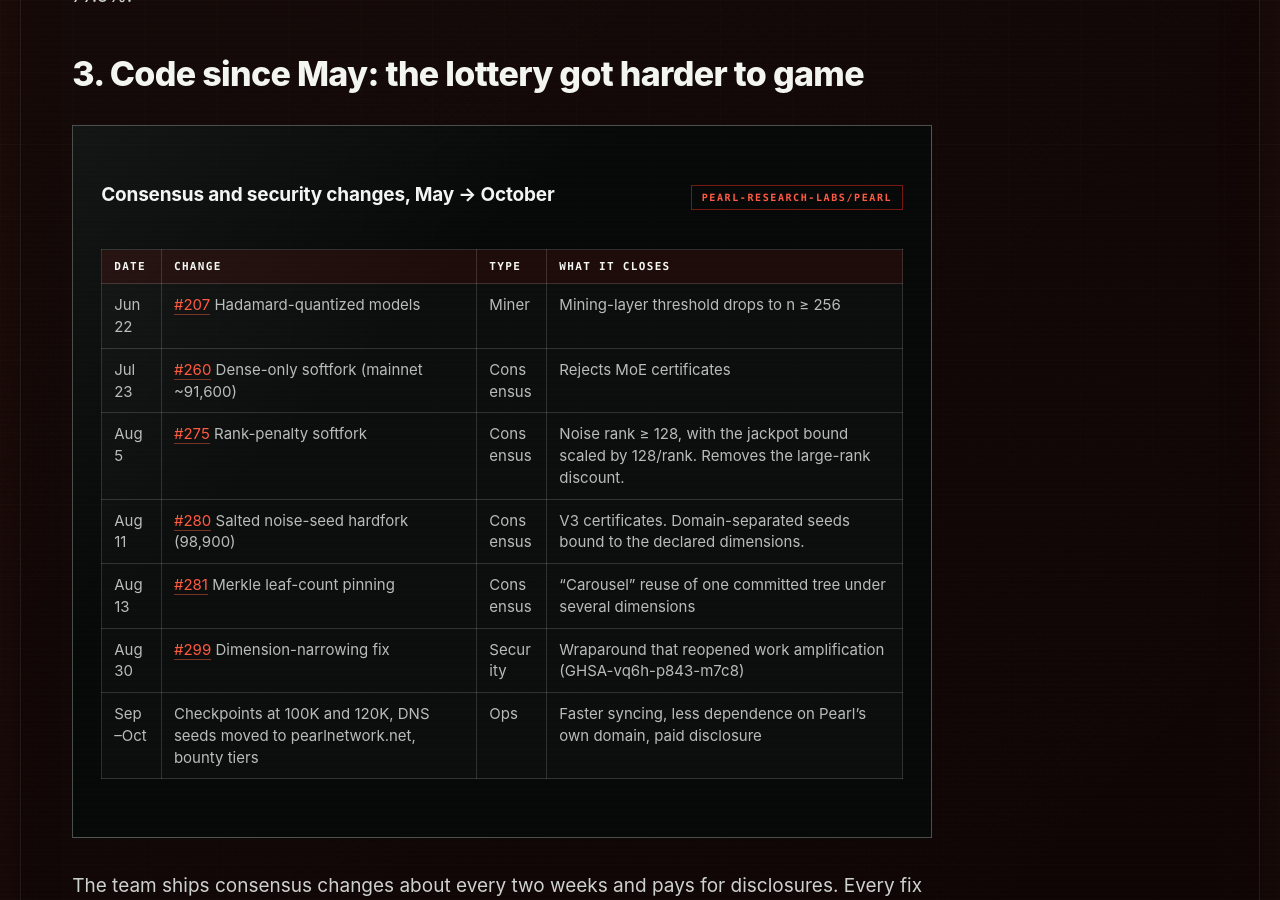
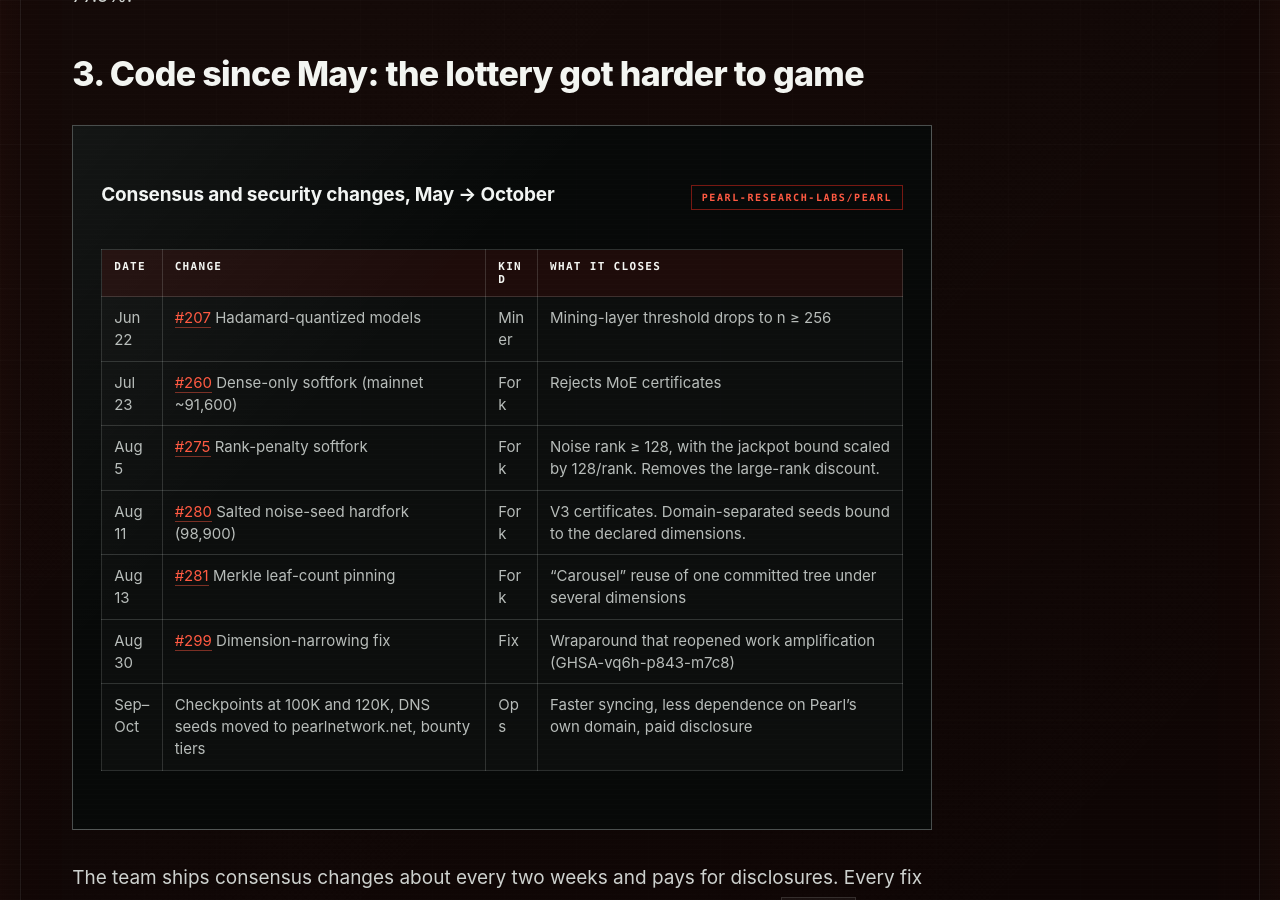
Before and after one commit to agtico/agtico.github.io, a Jekyll site: the page built from _posts/2026-10-12-engaging-with-prl.md, in a window 1280 px wide and 900 px high, scrolled down 4145 px. Built offline with Jekyll 4.4.1, drawn with Linux system fonts in a browser that asks for light colours.

Commit message:
Engaging with PRL: shorter labels in the code-changes table
Co-Authored-By: Claude Opus 5.5 (1M context) <noreply@anthropic.com>

```diff
--- a/_posts/2026-10-12-engaging-with-prl.md
+++ b/_posts/2026-10-12-engaging-with-prl.md
@@ -99,14 +99,14 @@ One pool above half of block production can reorder recent history at will. The
     <span class="tag">pearl-research-labs/pearl</span>
   </div>
 
-| Date | Change | Type | What it closes |
+| Date | Change | Kind | What it closes |
 |---|---|---|---|
 | Jun 22 | [#207](https://github.com/pearl-research-labs/pearl/pull/207) Hadamard-quantized models | Miner | Mining-layer threshold drops to n ≥ 256 |
-| Jul 23 | [#260](https://github.com/pearl-research-labs/pearl/pull/260) Dense-only softfork (mainnet ~91,600) | Consensus | Rejects MoE certificates |
-| Aug 5 | [#275](https://github.com/pearl-research-labs/pearl/pull/275) Rank-penalty softfork | Consensus | Noise rank ≥ 128, with the jackpot bound scaled by 128/rank. Removes the large-rank discount. |
-| Aug 11 | [#280](https://github.com/pearl-research-labs/pearl/pull/280) Salted noise-seed hardfork (98,900) | Consensus | V3 certificates. Domain-separated seeds bound to the declared dimensions. |
-| Aug 13 | [#281](https://github.com/pearl-research-labs/pearl/pull/281) Merkle leaf-count pinning | Consensus | "Carousel" reuse of one committed tree under several dimensions |
-| Aug 30 | [#299](https://github.com/pearl-research-labs/pearl/pull/299) Dimension-narrowing fix | Security | Wraparound that reopened work amplification (GHSA-vq6h-p843-m7c8) |
+| Jul 23 | [#260](https://github.com/pearl-research-labs/pearl/pull/260) Dense-only softfork (mainnet ~91,600) | Fork | Rejects MoE certificates |
+| Aug 5 | [#275](https://github.com/pearl-research-labs/pearl/pull/275) Rank-penalty softfork | Fork | Noise rank ≥ 128, with the jackpot bound scaled by 128/rank. Removes the large-rank discount. |
+| Aug 11 | [#280](https://github.com/pearl-research-labs/pearl/pull/280) Salted noise-seed hardfork (98,900) | Fork | V3 certificates. Domain-separated seeds bound to the declared dimensions. |
+| Aug 13 | [#281](https://github.com/pearl-research-labs/pearl/pull/281) Merkle leaf-count pinning | Fork | "Carousel" reuse of one committed tree under several dimensions |
+| Aug 30 | [#299](https://github.com/pearl-research-labs/pearl/pull/299) Dimension-narrowing fix | Fix | Wraparound that reopened work amplification (GHSA-vq6h-p843-m7c8) |
 | Sep–Oct | Checkpoints at 100K and 120K, DNS seeds moved to pearlnetwork.net, bounty tiers | Ops | Faster syncing, less dependence on Pearl's own domain, paid disclosure |
 
 </div>
```
